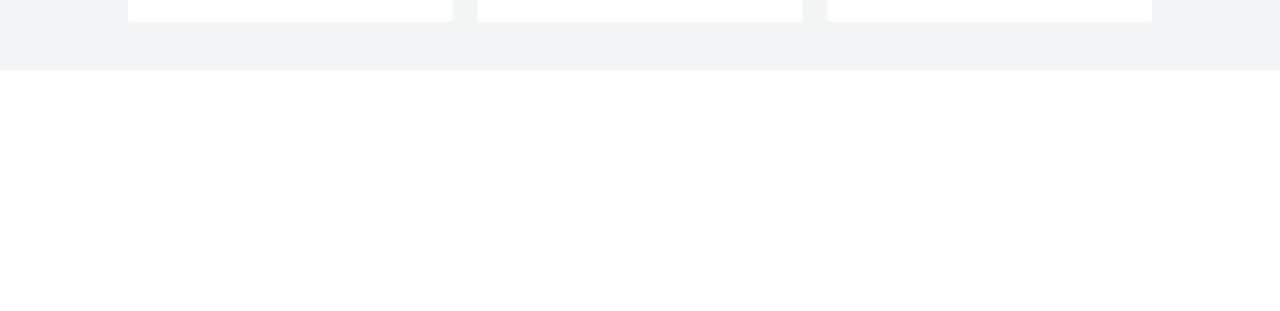
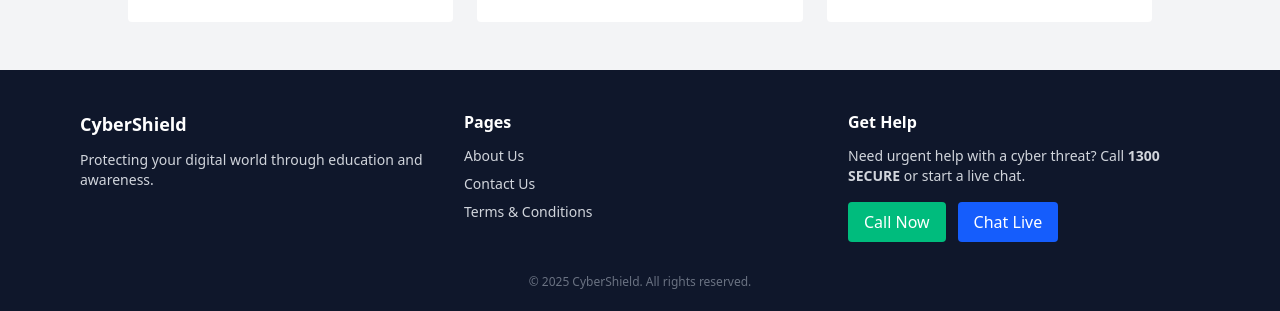
Before and after one commit to ref4t/cyber-awareness-frontend, a React (Vite) app: page /blog in a window 1280 px wide. Shown: the part 1035-1346 px from the top of the page. Before the commit the page ends 1105 px from the top, so only its background shows below. Built offline with nearby package versions, Linux system fonts and the light colour scheme; no server answers.

Commit message:
Add footer and informational pages

```diff
--- a/src/App.jsx
+++ b/src/App.jsx
@@ -12,6 +12,9 @@ import {Dashboard} from "./pages/Dashboard";
 import Blogs from "./pages/Blogs";
 import Campaigns from "./pages/Campaigns";
 import CreateCampaign from "./pages/CreateCampaign";
+import AboutUs from "./pages/AboutUs";
+import ContactUs from "./pages/ContactUs";
+import Terms from "./pages/Terms";
 
 
 
@@ -32,6 +35,9 @@ const App = () => {
       }
     />
     <Route path="/blog" element={<Blogs />} />
+    <Route path="/about" element={<AboutUs />} />
+    <Route path="/contact" element={<ContactUs />} />
+    <Route path="/terms" element={<Terms />} />
     <Route path="/login" element={<Login/>} />
     <Route path="/signup" element={<SignUp />} />
     <Route path="/forgot-password" element={<ForgotPassword />} />
--- a/src/components/Footer.jsx
+++ b/src/components/Footer.jsx
@@ -1,12 +1,30 @@
 import React from "react";
+import { Link } from "react-router-dom";
 
 export const Footer = () => (
-  <footer className="bg-slate-900 text-white py-10 text-center">
-    <p>Need urgent help with a cyber threat? Call <strong>1300 SECURE</strong> or start a live chat.</p>
-    <div className="mt-4 space-x-3">
-      <button className="bg-emerald-500 px-4 py-2 rounded text-white">Call Now</button>
-      <button className="bg-blue-600 px-4 py-2 rounded text-white">Chat Live</button>
+  <footer className="bg-slate-900 text-gray-300 pt-10 pb-6">
+    <div className="max-w-6xl mx-auto px-4 grid md:grid-cols-3 gap-8">
+      <div>
+        <h3 className="text-lg font-semibold text-white mb-3">CyberShield</h3>
+        <p className="text-sm">Protecting your digital world through education and awareness.</p>
+      </div>
+      <div>
+        <h4 className="text-white font-semibold mb-3">Pages</h4>
+        <ul className="space-y-2 text-sm">
+          <li><Link to="/about" className="hover:underline">About Us</Link></li>
+          <li><Link to="/contact" className="hover:underline">Contact Us</Link></li>
+          <li><Link to="/terms" className="hover:underline">Terms & Conditions</Link></li>
+        </ul>
+      </div>
+      <div>
+        <h4 className="text-white font-semibold mb-3">Get Help</h4>
+        <p className="text-sm">Need urgent help with a cyber threat? Call <strong>1300 SECURE</strong> or start a live chat.</p>
+        <div className="mt-4 space-x-3">
+          <button className="bg-emerald-500 px-4 py-2 rounded text-white">Call Now</button>
+          <button className="bg-blue-600 px-4 py-2 rounded text-white">Chat Live</button>
+        </div>
+      </div>
     </div>
-    <p className="text-sm mt-6">© 2025 CyberShield Hub | Privacy | Terms</p>
+    <p className="text-center text-xs text-gray-500 mt-8">© 2025 CyberShield. All rights reserved.</p>
   </footer>
 );
--- a/src/components/auth/AuthLayout.jsx
+++ b/src/components/auth/AuthLayout.jsx
@@ -1,4 +1,5 @@
 import { Navbar } from "../Navbar";
+import { Footer } from "../Footer";
 
 export const AuthLayout = ({ title, children }) => (
   <>
@@ -9,5 +10,6 @@ export const AuthLayout = ({ title, children }) => (
       {children}
     </div>
   </div>
+  <Footer />
   </>
 );
--- a/src/components/auth/Login.jsx
+++ b/src/components/auth/Login.jsx
@@ -5,6 +5,7 @@ import "react-toastify/dist/ReactToastify.css";
 import { Link } from "react-router-dom";
 import { AuthLayout } from "./AuthLayout";
 import { Navbar } from "../Navbar";
+import { Footer } from "../Footer";
 import API from "../../utils/axios";
 
 export const Login = () => {
@@ -98,6 +99,7 @@ export const Login = () => {
       pauseOnHover
       theme="light"
       />
+    <Footer />
     </>
   );
 };
--- a/src/components/auth/SignUp.jsx
+++ b/src/components/auth/SignUp.jsx
@@ -9,6 +9,7 @@ export const SignUp = () => {
   const [name, setName] = useState("");
   const [email, setEmail] = useState("");
   const [password, setPassword] = useState("");
+  const [isBusiness, setIsBusiness] = useState(false);
 
   const handleSubmit = async (e) => {
     e.preventDefault();
@@ -17,6 +18,7 @@ export const SignUp = () => {
         name,
         email,
         password,
+        isBusiness,
       });
       toast.success("Account created! Please verify your email.");
     } catch (err) {
@@ -31,6 +33,15 @@ export const SignUp = () => {
         <input type="text" value={name} onChange={(e) => setName(e.target.value)} required placeholder="Your Name" className="w-full px-4 py-2 border rounded" />
         <input type="email" value={email} onChange={(e) => setEmail(e.target.value)} required placeholder="you@example.com" className="w-full px-4 py-2 border rounded" />
         <input type="password" value={password} onChange={(e) => setPassword(e.target.value)} required placeholder="********" className="w-full px-4 py-2 border rounded" />
+        <label className="flex items-center space-x-2 text-sm">
+          <input
+            type="checkbox"
+            checked={isBusiness}
+            onChange={(e) => setIsBusiness(e.target.checked)}
+            className="h-4 w-4"
+          />
+          <span>Register as a business</span>
+        </label>
         <button type="submit" className="w-full bg-blue-600 text-white py-2 rounded hover:bg-blue-700">Sign Up</button>
       </form>
       <div className="text-sm text-center mt-4 space-y-2">
--- /dev/null
+++ b/src/pages/AboutUs.jsx
@@ -0,0 +1,20 @@
+import React from "react";
+import { Navbar } from "../components/Navbar";
+import { Footer } from "../components/Footer";
+
+const AboutUs = () => (
+  <>
+    <Navbar />
+    <div className="max-w-3xl mx-auto p-6">
+      <h2 className="text-2xl font-bold mb-4">About CyberShield</h2>
+      <p className="text-gray-700">
+        CyberShield is dedicated to helping businesses and individuals stay safe
+        online. We provide resources, campaigns, and expert guidance to raise
+        awareness of cybersecurity best practices.
+      </p>
+    </div>
+    <Footer />
+  </>
+);
+
+export default AboutUs;
--- a/src/pages/Blogs.jsx
+++ b/src/pages/Blogs.jsx
@@ -1,5 +1,6 @@
 import React from 'react'
 import { Navbar } from '../components/Navbar'
+import { Footer } from '../components/Footer'
 
 export default function Blogs() {
   return (
@@ -71,6 +72,7 @@ export default function Blogs() {
         </div>
       </div>
     </div>
+    <Footer />
     </>
   )
 }
--- a/src/pages/Campaigns.jsx
+++ b/src/pages/Campaigns.jsx
@@ -1,5 +1,6 @@
 import React, { useEffect, useState } from "react";
 import { Navbar } from "../components/Navbar";
+import { Footer } from "../components/Footer";
 import { Link } from "react-router-dom";
 import API from "../utils/axios";
 
@@ -58,6 +59,7 @@ const Campaigns = () => {
           ))}
         </div>
       </div>
+    <Footer />
     </>
   );
 };
--- /dev/null
+++ b/src/pages/ContactUs.jsx
@@ -0,0 +1,21 @@
+import React from "react";
+import { Navbar } from "../components/Navbar";
+import { Footer } from "../components/Footer";
+
+const ContactUs = () => (
+  <>
+    <Navbar />
+    <div className="max-w-3xl mx-auto p-6">
+      <h2 className="text-2xl font-bold mb-4">Contact Us</h2>
+      <p className="mb-2">Have questions or need support? Reach out to us:</p>
+      <ul className="space-y-1 text-gray-700">
+        <li>Email: <a href="mailto:support@cybershield.com" className="text-blue-600 hover:underline">support@cybershield.com</a></li>
+        <li>Phone: <a href="tel:+15555555555" className="text-blue-600 hover:underline">+1 (555) 555-5555</a></li>
+        <li>Address: 123 Security Ave, Cyber City</li>
+      </ul>
+    </div>
+    <Footer />
+  </>
+);
+
+export default ContactUs;
--- a/src/pages/CreateCampaign.jsx
+++ b/src/pages/CreateCampaign.jsx
@@ -1,5 +1,6 @@
 import React, { useState } from "react";
 import { Navbar } from "../components/Navbar";
+import { Footer } from "../components/Footer";
 import { useNavigate } from "react-router-dom";
 import API from "../utils/axios";
 import { ToastContainer, toast } from "react-toastify";
@@ -91,6 +92,7 @@ const CreateCampaign = () => {
         pauseOnHover
         theme="light"
       />
+      <Footer />
     </>
   );
 };
--- a/src/pages/Dashboard.jsx
+++ b/src/pages/Dashboard.jsx
@@ -1,11 +1,13 @@
 import React from "react";
 import { Navbar } from "../components/Navbar";
+import { Footer } from "../components/Footer";
 
 export const Dashboard = () => {
   return (
     <div className="font-sans text-gray-800">
       <Navbar />
-
+      <div className="p-6">Dashboard content</div>
+      <Footer />
     </div>
   );
 };
--- /dev/null
+++ b/src/pages/Terms.jsx
@@ -0,0 +1,20 @@
+import React from "react";
+import { Navbar } from "../components/Navbar";
+import { Footer } from "../components/Footer";
+
+const Terms = () => (
+  <>
+    <Navbar />
+    <div className="max-w-3xl mx-auto p-6 space-y-4">
+      <h2 className="text-2xl font-bold">Terms & Conditions</h2>
+      <p className="text-gray-700">
+        By accessing Cybershield, you agree to abide by our terms and conditions.
+        All information provided is for educational purposes only and should not
+        be considered legal advice.
+      </p>
+    </div>
+    <Footer />
+  </>
+);
+
+export default Terms;
```
Also changed, not shown: 1 other file (tests, documents, lock files or other folders).
